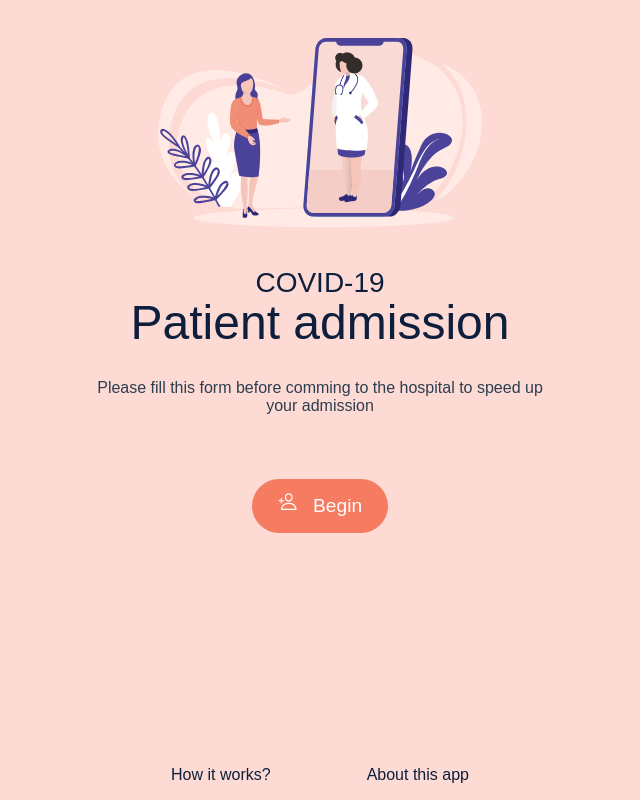
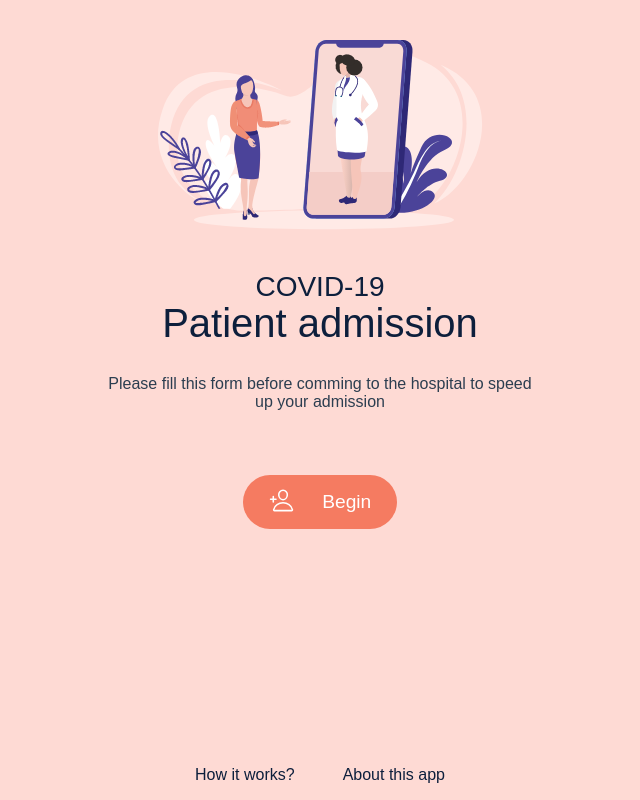
Before and after one commit to Smart-Triage/smart-triage, a Vue app: page /home in a window 1280 px wide. Shown: the whole page, without its empty margins (320-960 px from the left). Built offline with nearby package versions, Linux system fonts and the light colour scheme; what vue-head, vue-uuid would draw is missing.

Commit message:
Home page CSS fixed

```diff
--- a/src/components/PatientList.vue
+++ b/src/components/PatientList.vue
@@ -8,24 +8,24 @@
     >
       <div class="patient-item-left">
         <ion-icon name="person-outline"></ion-icon>
-        <div
+        <span
           v-if="
             patient.firstName === undefined || patient.lastName === undefined
           "
           class="patient-name"
         >
           _
-        </div>
-        <div v-else class="patient-name">
+        </span>
+        <span v-else class="patient-name">
           {{ patient.firstName + ' ' + patient.lastName }}
-        </div>
+        </span>
       </div>
       <div class="patient-item-right">
         <span>{{
           patient.finished === true ? 'Finished' : 'Not finished'
         }}</span>
         <ion-icon name="arrow-forward-outline"></ion-icon>
-      </div>
+       </div>
     </div>
   </div>
 </template>
@@ -52,6 +52,11 @@ export default {
 </script>
 
 <style scoped lang="scss">
+ion-icon {
+  font-size: 1.3em;
+  margin: 0 0.5em 0 0;
+}
+
 .patient-list {
   padding: 1rem;
 }
@@ -60,7 +65,7 @@ export default {
   width: 100%;
   display: flex;
   justify-content: space-between;
-  align-items: baseline;
+  align-items: center;
   cursor: pointer;
   padding: 1rem;
   margin: 1rem 0;
@@ -70,15 +75,16 @@ export default {
 
   .patient-item-left {
     display: flex;
-
+    margin-left: 0.5em;
+  align-items: center;
     .patient-name {
-      margin-left: 1rem;
+      margin-left: 0.5rem;
     }
   }
 
   .patient-item-right {
     display: flex;
-
+  align-items: center;
     ion-icon {
       margin-left: 1rem;
     }
--- a/src/views/Home.vue
+++ b/src/views/Home.vue
@@ -80,6 +80,11 @@ export default {
 @import '@/theme/variables.scss';
 @import '@/theme/general.scss';
 
+ion-icon {
+  font-size: 1.3em;
+  margin: 0 0.5em 0 0;
+}
+
 .page-wrapper {
   display: flex;
   flex-direction: column;
@@ -105,7 +110,7 @@ export default {
     .home-page-title {
       margin: 0 0 0.5em 0;
       font-weight: 300;
-      font-size: 3em;
+      font-size: 2.5em;
       line-height: 1em;
       color: $main-text-color;
     }
@@ -118,7 +123,7 @@ export default {
     }
 
     .home-page-info {
-      margin-top: 2rem;
+      margin: 2em 1.5em 0 1.5em;
     }
 
     .patient-list {
@@ -152,9 +157,7 @@ export default {
       color: $main-text-color;
       font-weight: 400;
       align-self: flex-end;
-      margin-bottom: 1em;
-      margin-left: 3rem;
-      margin-right: 3rem;
+      margin: 0 1.5em 1em 1.5em;
     }
   }
 }
```
